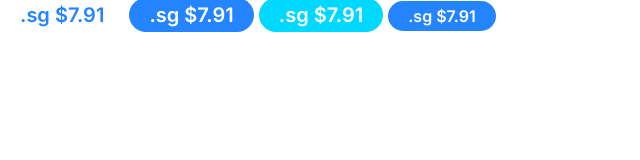
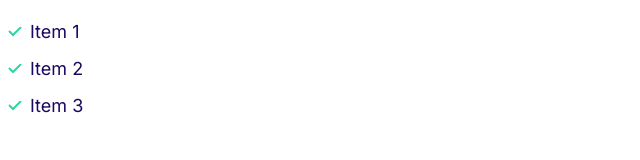
Before and after one commit to borisyelnikoff/moshify-web-page, a plain HTML site: page index.html in a window 1280 px wide. Shown: the whole page, without its empty margins (0-640 px from the left). Drawn offline with Linux system fonts and the light colour scheme.

Commit message:
Build list components.

```diff
--- a/css/styles.css
+++ b/css/styles.css
@@ -122,3 +122,35 @@ a {
     font-size: 1.2 rem;
   }
 }
+
+/* Lists */
+.list {
+  list-style: none;
+  padding-left: 0;
+  color: var(--color-headings);
+}
+
+.list--inline .list__item {
+  display: inline;
+  margin-right: 2rem;
+}
+
+.list--bold {
+  font-weight: bold;
+}
+
+.list--tick {
+  padding-left: 3rem;
+  list-style-image: url("/images/tick.svg");
+}
+
+.list--tick .list__item {
+  padding-left: 0.5rem;
+  margin-bottom: 1rem;
+}
+
+@media screen and (min-width: 1024px) {
+  .list--tick .list__item {
+    padding-left: 0;
+  }
+}
--- a/index.html
+++ b/index.html
@@ -14,9 +14,10 @@
     <link rel="stylesheet" href="css/styles.css" />
   </head>
   <body>
-    <span class="badge">.sg $7.91</span>
-    <span class="badge badge--primary">.sg $7.91</span>
-    <span class="badge badge--secondary">.sg $7.91</span>
-    <span class="badge badge--primary badge--small">.sg $7.91</span>
+    <ul class="list list--tick">
+      <li class="list__item">Item 1</li>
+      <li class="list__item">Item 2</li>
+      <li class="list__item">Item 3</li>
+    </ul>
   </body>
 </html>
```
Also changed, not shown: css/components/list.html (added, +5 -0 lines), images/tick.svg (added).
